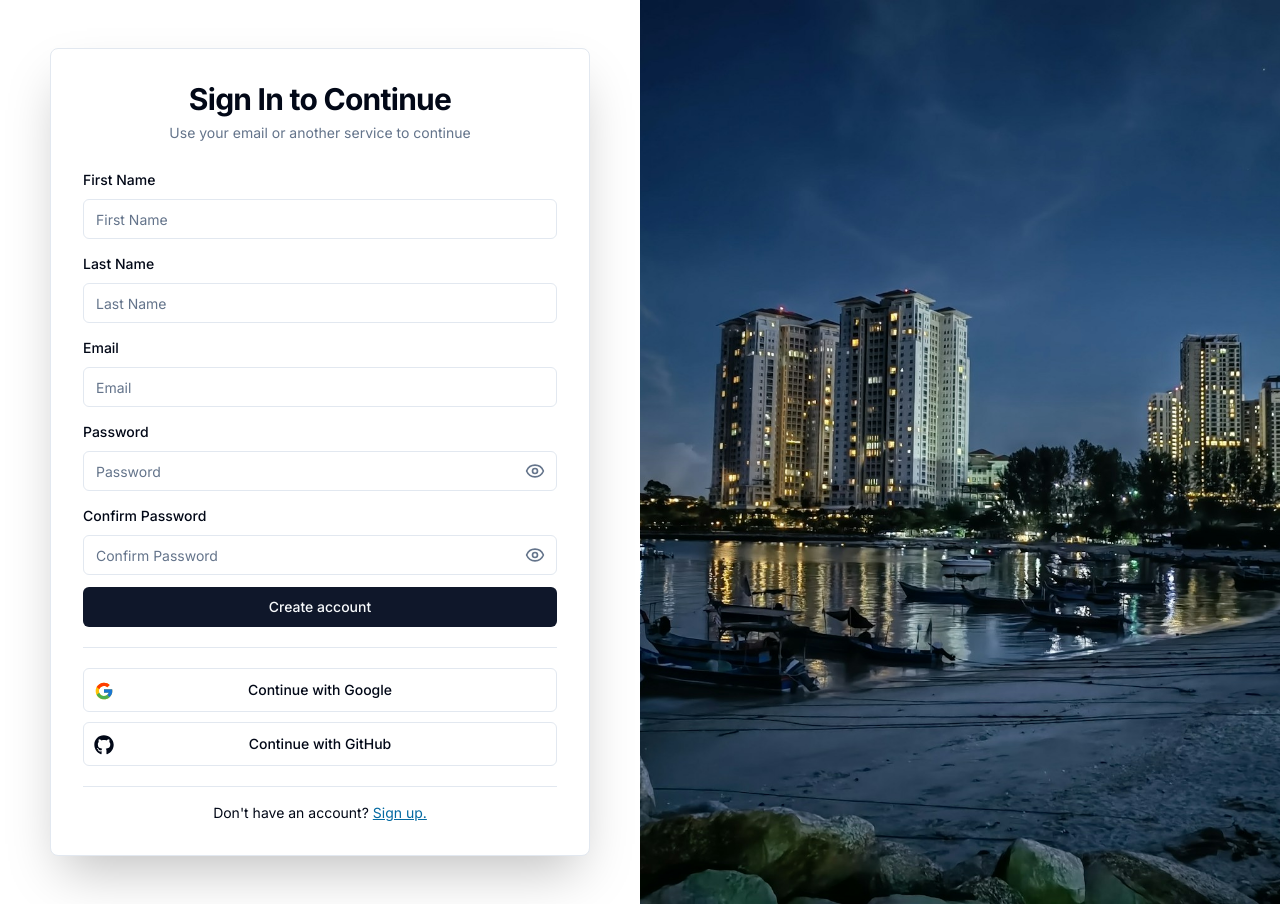
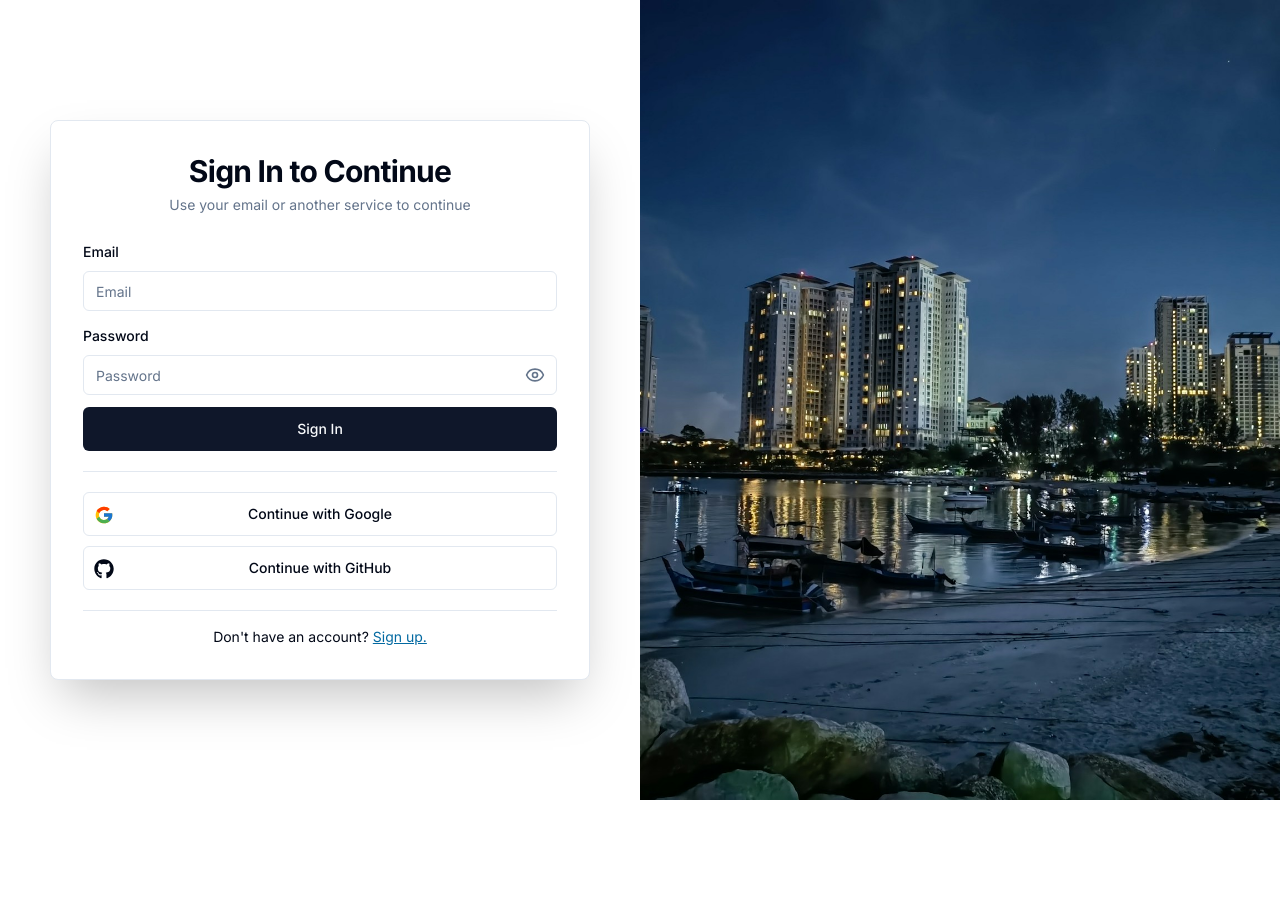
Before and after one commit to matthewloh/pragmadic-v1, a Next.js app: page /login in a window 1280 px wide. After the commit the page ends 800 px from the top, so only its background shows below. Built offline with nearby package versions, Linux system fonts and the light colour scheme; a web font is replaced by a local one.

Commit message:
correct the form shown on sign in

```diff
--- a/src/app/(auth)/login/page.tsx
+++ b/src/app/(auth)/login/page.tsx
@@ -30,7 +30,7 @@ export default function SignInPage() {
                         </CardHeader>
                         <CardContent className="space-y-5 px-0 pb-0">
                             <Suspense fallback={<div>Loading...</div>}>
-                                <SignUpForm />
+                                <SignInForm />
                             </Suspense>
                             <Separator />
                         </CardContent>
```
